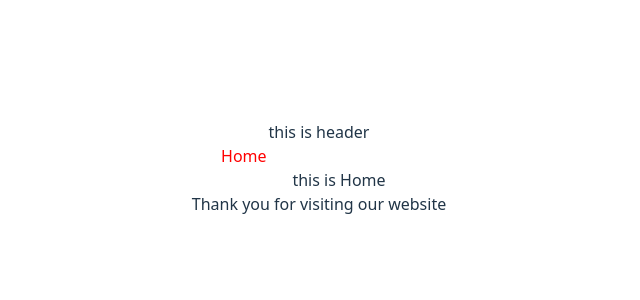
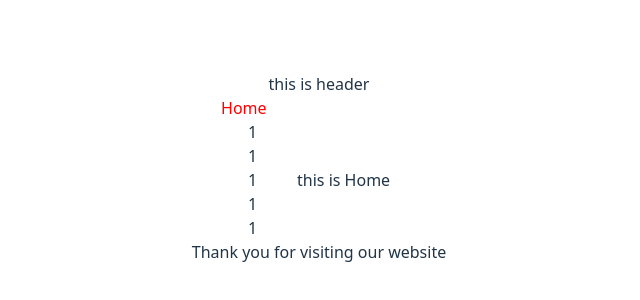
Before and after one commit to mdsheikhmohaimenulislam/My_card, a React (Vite) app: page / in a window 1280 px wide. Shown: the part 232-532 px from the top of the page, without its empty margins (321-961 px from the left). Built offline with nearby package versions, Linux system fonts and the light colour scheme; no server answers.

Commit message:
nav done

```diff
--- a/src/Components/Sidebar/Sidebar.jsx
+++ b/src/Components/Sidebar/Sidebar.jsx
@@ -3,13 +3,13 @@ import React from "react";
 const Sidebar = () => {
   return (
     <aside>
-      {/* <nav>
+      <nav>
         <p>1</p>
         <p>1</p>
         <p>1</p>
         <p>1</p>
         <p>1</p>
-      </nav> */}
+      </nav>
     </aside>
   );
 };
```
